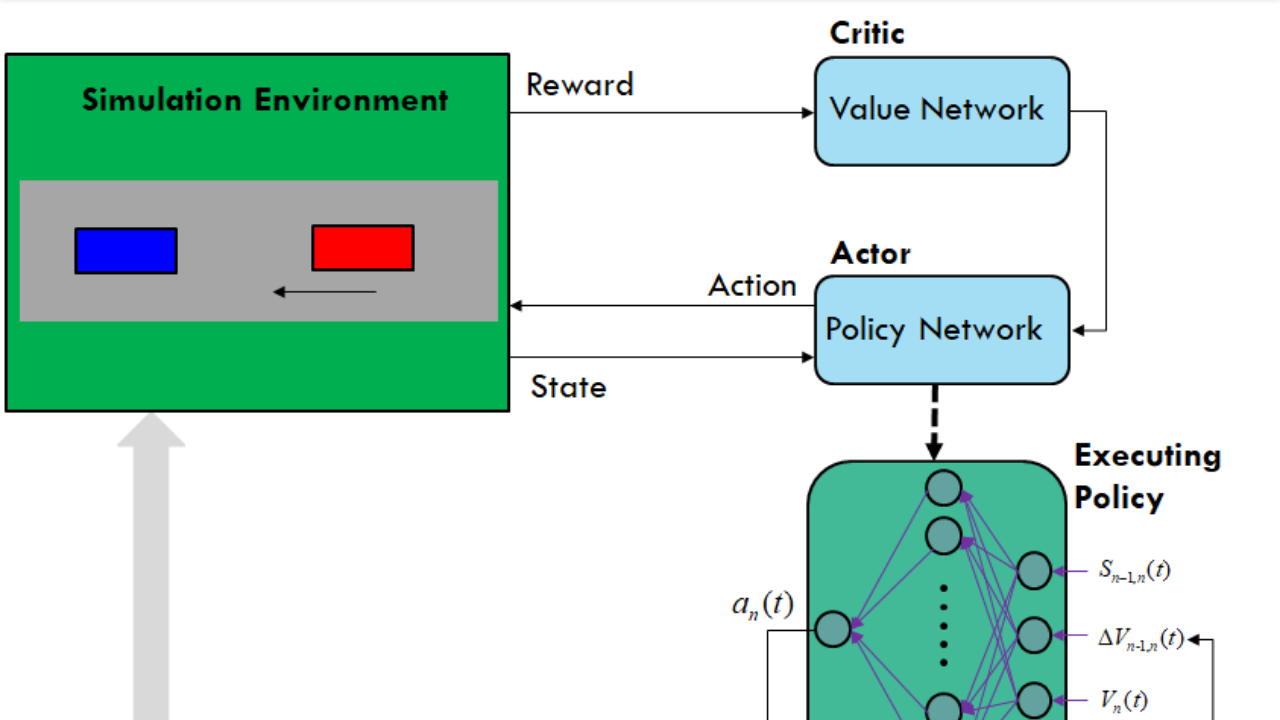
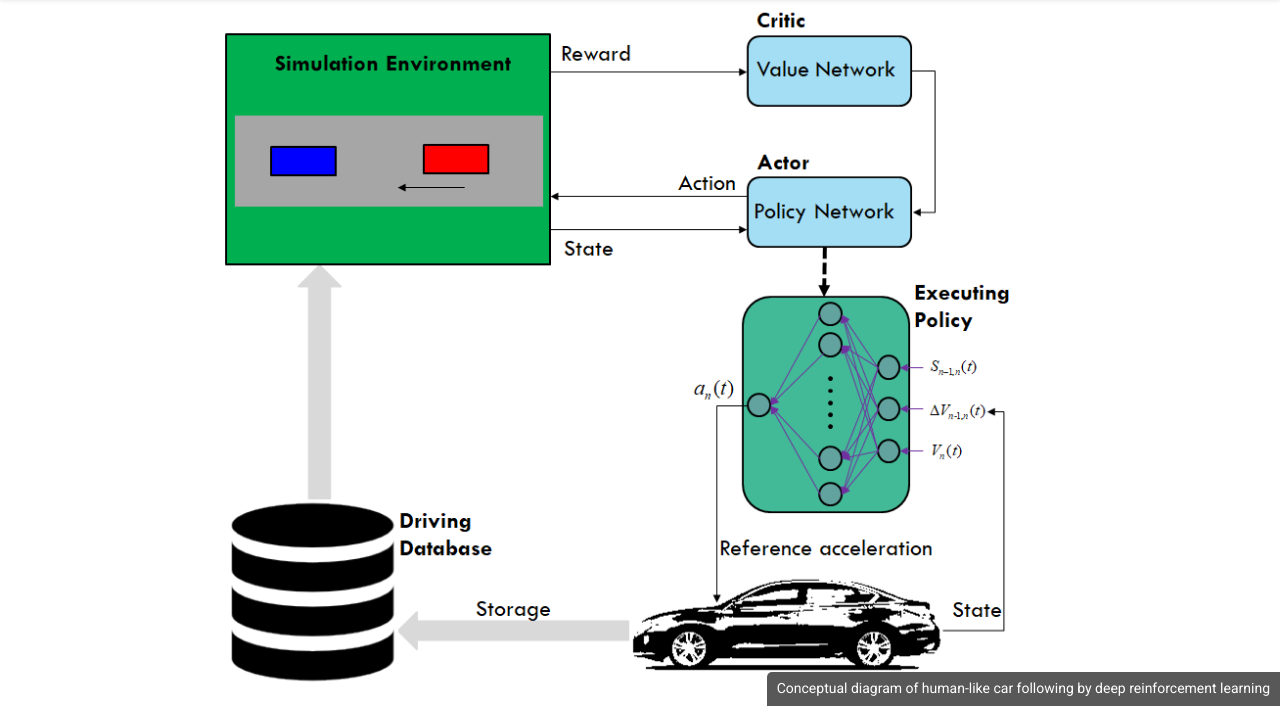
Before and after one commit to MeixinZhu/MeixinZhu.github.io, a plain HTML site: page publication/clothing-search/index.html in a window 1280 px wide. Shown: the part 73-793 px from the top of the page. Drawn offline with nearby package versions, Linux system fonts and the light colour scheme; some packages are replaced by stand-ins of ours; some icons are missing.

Commit message:
Build website

```diff
--- a/publication/clothing-search/index.html
+++ b/publication/clothing-search/index.html
@@ -160,7 +160,7 @@
 
 
 <div class="article-header">
-  <img src="/img/car-following.png" class="article-banner" itemprop="image">
+  <img src="/img/car-following-wide.png" class="article-banner" itemprop="image">
   <span class="article-header-caption">Conceptual diagram of human-like car following by deep reinforcement learning</span>
 </div>
 
```
Also changed, not shown: index.html (+2 -1 lines), img/car-following-wide.png (added).
